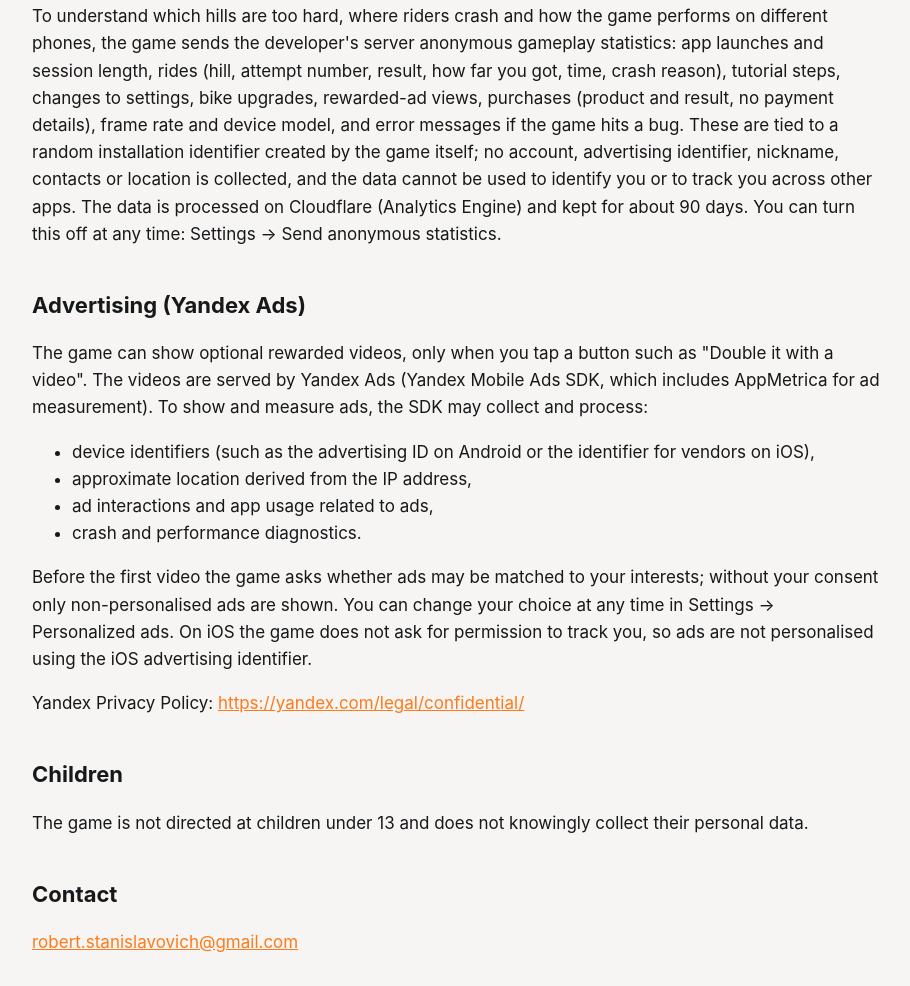
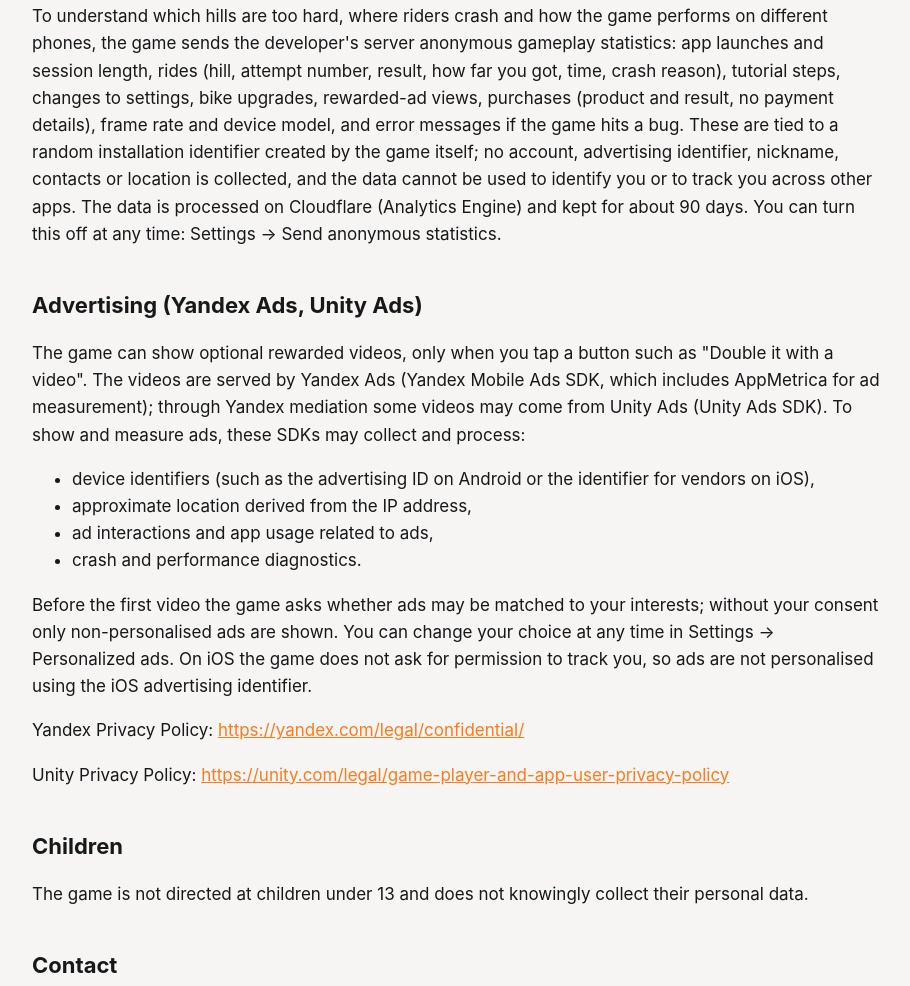
Before and after one commit to robert-stanislavovich/robert-stanislavovich.github.io, a plain HTML site: page full-throttle-enduro/privacy.html in a window 1280 px wide. Shown: the part 1432-2418 px from the top of the page, without its empty margins (184-1094 px from the left). Drawn offline with Linux system fonts and the light colour scheme.

Commit message:
app-ads.txt: Unity Ads sellers; privacy policy: Unity Ads
Co-Authored-By: Claude Opus 5.5 <noreply@anthropic.com>

```diff
--- a/full-throttle-enduro/privacy.html
+++ b/full-throttle-enduro/privacy.html
@@ -23,8 +23,8 @@
 <p>When the game starts, it asks the same server whether updated hills, game balance settings or interface texts are available and downloads them if so. The request carries only the version of the game and the date of the content already on your device — nothing about you.</p>
 <h2>Anonymous statistics</h2>
 <p>To understand which hills are too hard, where riders crash and how the game performs on different phones, the game sends the developer&#x27;s server anonymous gameplay statistics: app launches and session length, rides (hill, attempt number, result, how far you got, time, crash reason), tutorial steps, changes to settings, bike upgrades, rewarded-ad views, purchases (product and result, no payment details), frame rate and device model, and error messages if the game hits a bug. These are tied to a random installation identifier created by the game itself; no account, advertising identifier, nickname, contacts or location is collected, and the data cannot be used to identify you or to track you across other apps. The data is processed on Cloudflare (Analytics Engine) and kept for about 90 days. You can turn this off at any time: Settings → Send anonymous statistics.</p>
-<h2>Advertising (Yandex Ads)</h2>
-<p>The game can show optional rewarded videos, only when you tap a button such as &quot;Double it with a video&quot;. The videos are served by Yandex Ads (Yandex Mobile Ads SDK, which includes AppMetrica for ad measurement). To show and measure ads, the SDK may collect and process:</p>
+<h2>Advertising (Yandex Ads, Unity Ads)</h2>
+<p>The game can show optional rewarded videos, only when you tap a button such as &quot;Double it with a video&quot;. The videos are served by Yandex Ads (Yandex Mobile Ads SDK, which includes AppMetrica for ad measurement); through Yandex mediation some videos may come from Unity Ads (Unity Ads SDK). To show and measure ads, these SDKs may collect and process:</p>
 <ul>
 <li>device identifiers (such as the advertising ID on Android or the identifier for vendors on iOS),</li>
 <li>approximate location derived from the IP address,</li>
@@ -33,6 +33,7 @@
 </ul>
 <p>Before the first video the game asks whether ads may be matched to your interests; without your consent only non-personalised ads are shown. You can change your choice at any time in Settings → Personalized ads. On iOS the game does not ask for permission to track you, so ads are not personalised using the iOS advertising identifier.</p>
 <p>Yandex Privacy Policy: <a href="https://yandex.com/legal/confidential/">https://yandex.com/legal/confidential/</a></p>
+<p>Unity Privacy Policy: <a href="https://unity.com/legal/game-player-and-app-user-privacy-policy">https://unity.com/legal/game-player-and-app-user-privacy-policy</a></p>
 <h2>Children</h2>
 <p>The game is not directed at children under 13 and does not knowingly collect their personal data.</p>
 <h2>Contact</h2>
@@ -51,8 +52,8 @@
 <p>При запуске игра спрашивает у того же сервера, не появились ли обновлённые горы, настройки игрового баланса или тексты интерфейса, и скачивает их, если да. В запросе — только версия игры и дата контента, который уже есть на устройстве; о вас в нём ничего нет.</p>
 <h2>Анонимная статистика</h2>
 <p>Чтобы понимать, какие горы слишком сложны, где игроки падают и как игра работает на разных телефонах, игра отправляет на сервер разработчика анонимную игровую статистику: запуски и длительность сеансов, заезды (гора, номер попытки, итог, пройденная часть, время, причина падения), шаги обучения, изменения настроек, улучшения мотоцикла, просмотры рекламы за награду, покупки (товар и итог, без платёжных данных), частоту кадров и модель устройства, а также тексты ошибок, если игра столкнулась с неполадкой. Всё это привязано к случайному идентификатору установки, который создаёт сама игра; учётная запись, рекламный идентификатор, ник, контакты и местоположение не собираются, и по этим данным нельзя узнать вас или отследить в других приложениях. Данные обрабатываются на Cloudflare (Analytics Engine) и хранятся около 90 дней. Отключить можно в любой момент: Настройки → Отправлять анонимную статистику.</p>
-<h2>Реклама (Yandex Ads)</h2>
-<p>Игра может показывать видео за награду — только когда вы сами нажимаете кнопку, например «Удвоить за видео». Видео показывает Yandex Ads (SDK Yandex Mobile Ads, в него входит AppMetrica для учёта показов). Для показа и учёта рекламы SDK может собирать и обрабатывать:</p>
+<h2>Реклама (Yandex Ads, Unity Ads)</h2>
+<p>Игра может показывать видео за награду — только когда вы сами нажимаете кнопку, например «Удвоить за видео». Видео показывает Yandex Ads (SDK Yandex Mobile Ads, в него входит AppMetrica для учёта показов); через медиацию Яндекса часть видео может приходить от Unity Ads (SDK Unity Ads). Для показа и учёта рекламы эти SDK могут собирать и обрабатывать:</p>
 <ul>
 <li>идентификаторы устройства (рекламный идентификатор на Android или идентификатор поставщика на iOS),</li>
 <li>приблизительное местоположение по IP-адресу,</li>
@@ -61,6 +62,7 @@
 </ul>
 <p>Перед первым видео игра спрашивает, можно ли подбирать рекламу по вашим интересам; без согласия показывается только реклама без персонализации. Изменить выбор можно в любой момент: Настройки → Реклама по интересам. На iOS игра не запрашивает разрешение на отслеживание, поэтому реклама не персонализируется по рекламному идентификатору iOS.</p>
 <p>Политика конфиденциальности Яндекса: <a href="https://yandex.ru/legal/confidential/">https://yandex.ru/legal/confidential/</a></p>
+<p>Политика конфиденциальности Unity: <a href="https://unity.com/legal/game-player-and-app-user-privacy-policy">https://unity.com/legal/game-player-and-app-user-privacy-policy</a></p>
 <h2>Дети</h2>
 <p>Игра не предназначена для детей младше 13 лет и сознательно не собирает их персональные данные.</p>
 <h2>Контакты</h2>
```
Also changed, not shown: app-ads.txt.
